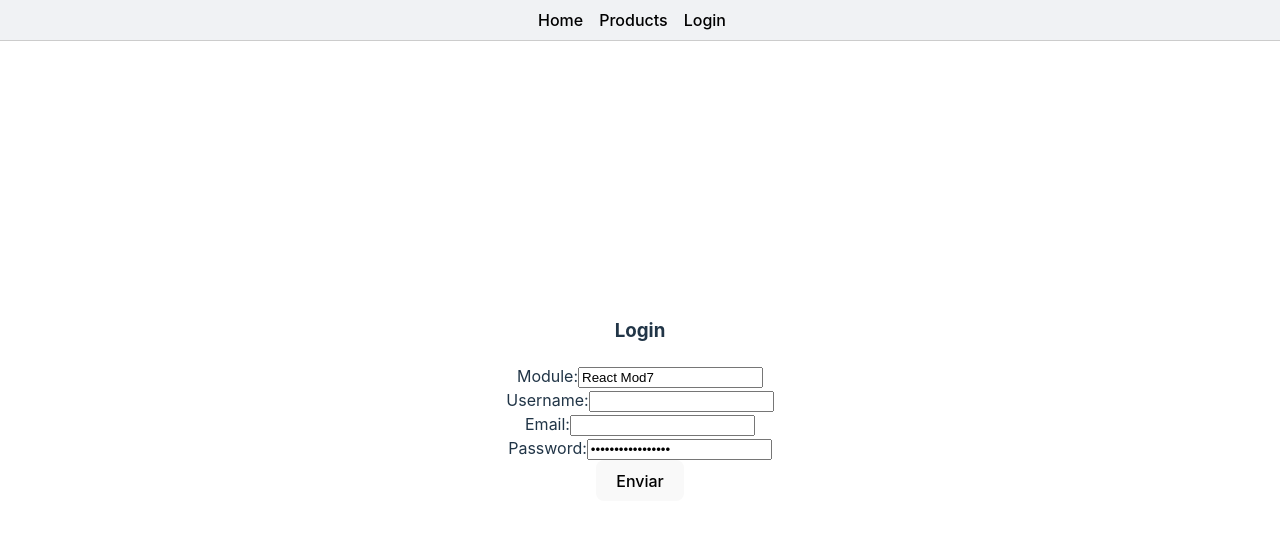
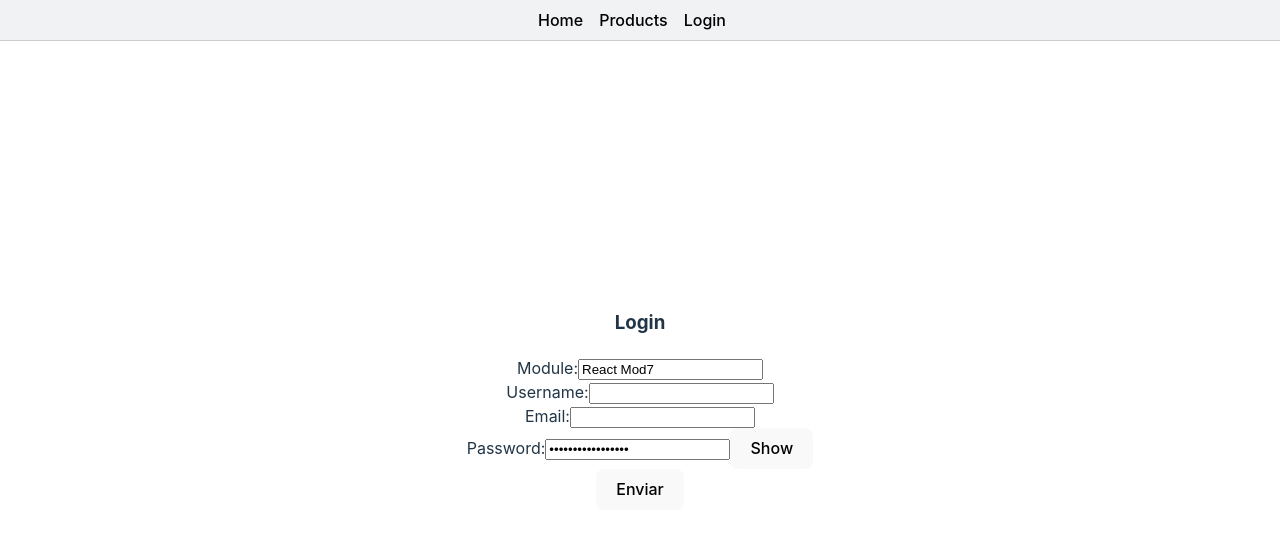
Before and after one commit to edson-yanez-villa/curso-de-react, a React (Vite) app: page /curso-de-react/login in a window 1280 px wide. Shown: the top 534 px of the page. Built offline with nearby package versions, Linux system fonts and the light colour scheme.

Commit message:
Add exercise 5

```diff
--- a/src/components/forms/FormLoginWithMotion.jsx
+++ b/src/components/forms/FormLoginWithMotion.jsx
@@ -9,6 +9,9 @@ import { setValue } from "../../store/features/form/formSlice";
 const FormWithMotionAndHook = ({ titleForm }) => {
   const dispatch = useDispatch();
   const [message, setMessage] = useState("");
+  const [stateText, setStateText] = useState(true);
+  const [textPassword, setTestPassword] = useState("Show");
+  const [textType, setTextType] = useState("password");
   const { formData, handleChange } = useForm({
     username: "",
     email: "",
@@ -37,6 +40,17 @@ const FormWithMotionAndHook = ({ titleForm }) => {
   };
   const onCloseModalInfo = () => {
     setShowModal(false);
+  };
+  const setTypePassword = () => {
+    if (stateText) {
+      setTestPassword("Hide");
+      setTextType("text");
+      setStateText(false);
+    } else {
+      setTestPassword("Show");
+      setTextType("password");
+      setStateText(true);
+    }
   };
   return (
     <motion.div
@@ -123,13 +137,16 @@ const FormWithMotionAndHook = ({ titleForm }) => {
             <label>
               Password:
               <input
-                type="password"
+                type={textType}
                 name="password"
                 value={formData.password}
                 onChange={handleChange}
                 required
               />
             </label>
+            <button type="button" onClick={() => setTypePassword(true)}>
+              {textPassword}
+            </button>
           </div>
         </motion.div>
         <motion.div
```
